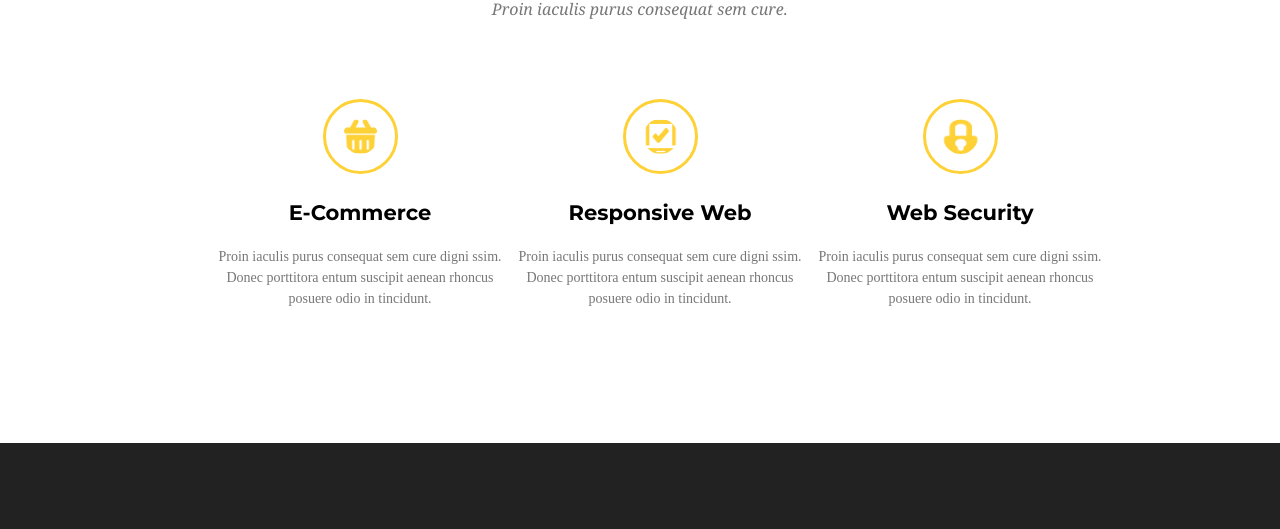
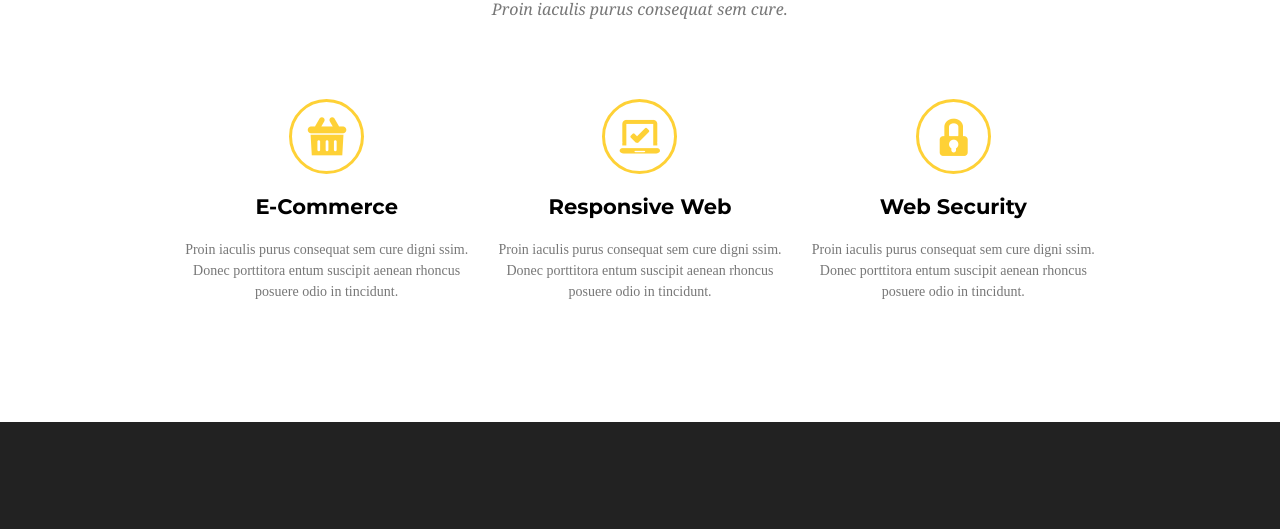
Before and after one commit to IvanPustovit/goit-fe-course, a plain HTML site: page html-css/Module-07/index.html in a window 1280 px wide. Shown: the part 264-793 px from the top of the page. Drawn offline with Linux system fonts and the light colour scheme; a web font is replaced by a local one.

Commit message:
Homework7_3

```diff
--- a/html-css/Module-07/css/styles.css
+++ b/html-css/Module-07/css/styles.css
@@ -130,14 +130,13 @@ a{
 }
 
 .services-iteam-span{
-    display: block;
     font-family: 'DroidSerif italic';
     font-weight: normal;
     font-style: italic;
     font-size: 16px;
     text-transform: none;
     color: #777777;
-    margin: 0 auto;
+    margin: 0;
     padding-bottom: 80px;
 }
 
@@ -152,6 +151,7 @@ a{
     font-style: normal;
     font-size: 18px;
     list-style: none;
+    padding: 0;
 }
 .services-list-img{
     border: 3px solid #fed136;
@@ -161,49 +161,42 @@ a{
     padding: 17px;
 }
 
-/* .comerce,
+.comerce,
 .responsive,
 .security{
-    position: relative;
-} */
-/* .comerce::before,
-.responsive::before,
-.security::before{
-    content: '';
-    background-position: center;
     width: 75px;
     height: 75px;
-    position: absolute;
-    left: 50%;
-    right: 50%;
-    transform: translateX(-50%);
-    top: -102px;
+    margin: 0 auto;
     background-repeat: no-repeat;
     border: 3px solid #fed136;
     border-radius: 50%;
-
-} */
-/* .comerce::before{
+    background-position: center;
+}
+.comerce{
     background-image: url(../img/Icon-Basket.png);
 }
-.responsive::before{
+.responsive{
     background-image: url(../img/Icon-Laptop.png);
 }
-.security::before{
+.security{
     background-image: url(../img/Icon-Locked.png);
-} */
+}
 
 .services-list-text{
-    display: block;
     font-family: 'Roboto Slab';
     font-weight: 400;
     font-style: normal;
     font-size: 14px;
     color: #777777;
-    margin-top: 18px;
     line-height: 1.5;
 }
+.services-list-iteam{
+    padding: 20px 0;
+}
 
+h3,p{
+    margin: 0;
+}
     /* form */
 
 .contact{
@@ -225,7 +218,6 @@ a{
     }
 
 .contact-us-text{
-    display: block;
     font-family: 'DroidSerif italic';
     font-weight: normal;
     font-style: italic;
--- a/html-css/Module-07/index.html
+++ b/html-css/Module-07/index.html
@@ -28,41 +28,29 @@
 
             <ul class="services-list">
                 <li>
-                    <img class="services-list-img" src="img/Icon-Basket.png" alt="">
-                    <h3 class="services-list-iteam comerce">E-Commerce</h3>
+                    <div class="comerce"></div>
+                    <h3 class="services-list-iteam">E-Commerce</h3>
                     <p class="services-list-text">Proin iaculis purus consequat sem cure
 digni ssim. Donec porttitora entum suscipit aenean rhoncus posuere odio in tincidunt.</p>
                 </li>
                 <li>
-                    <img class="services-list-img" src="img/Icon-Laptop.png" alt="">
-                    <h3 class="services-list-iteam responsive">Responsive Web</h3>
+                    <div class="responsive"></div>
+                    <h3 class="services-list-iteam">Responsive Web</h3>
                     <p class="services-list-text">Proin iaculis purus consequat sem cure
 digni ssim. Donec porttitora entum suscipit aenean rhoncus posuere odio in tincidunt.</p>
                 </li>
                 <li>
-                    <img class="services-list-img" src="img/Icon-Locked.png" alt="">
-                    <h3 class="services-list-iteam security">Web Security</h3>
+                    <div class="security"></div>
+                    <h3 class="services-list-iteam">Web Security</h3>
                     <p class="services-list-text">Proin iaculis purus consequat sem cure
 digni ssim. Donec porttitora entum suscipit aenean rhoncus posuere odio in tincidunt.</p>
                 </li>
             </ul>
 
-            <!-- <div class="services-list">
-                <h3 class="services-list-iteam comerce">E-Commerce</h3>
-                <p class="services-list-text">Proin iaculis purus consequat sem cure
-digni ssim. Donec porttitora entum suscipit aenean rhoncus posuere odio in tincidunt.</p>
-                <h3 class="services-list-iteam responsive">Responsive Web</h3>
-                <p class="services-list-text">Proin iaculis purus consequat sem cure
-digni ssim. Donec porttitora entum suscipit aenean rhoncus posuere odio in tincidunt.</p>
-                <h3 class="services-list-iteam security">Web Security</h3>
-                <p class="services-list-text">Proin iaculis purus consequat sem cure
-digni ssim. Donec porttitora entum suscipit aenean rhoncus posuere odio in tincidunt.</p>
-            </div> -->
-
         </section>
         <section class="contact">
             <h3 class="contact-us">Contact us
-                <span class="contact-us-text">Proin iaculis purus consequat sem cure. </span>
+                <p class="contact-us-text">Proin iaculis purus consequat sem cure. </p>
             </h3>
             <form class="form-submit" action="#" method="GET">
                 <div class="form-iteam">
@@ -76,8 +64,6 @@ digni ssim. Donec porttitora entum suscipit aenean rhoncus posuere odio in tinci
                 </div>
             </form>
         </section>
-
-
     </main>
 </body>
 </html>
```
